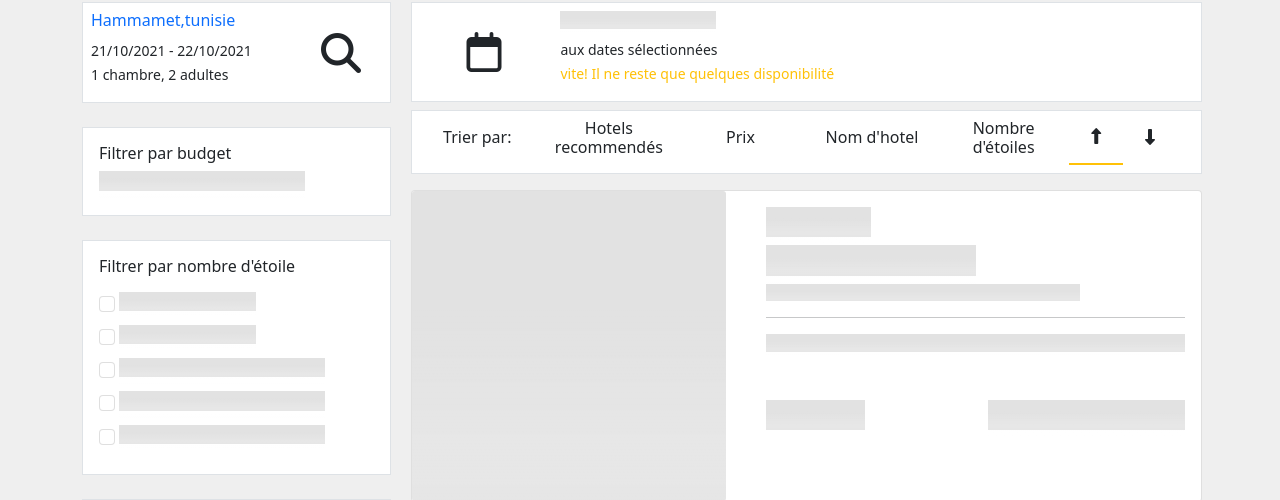
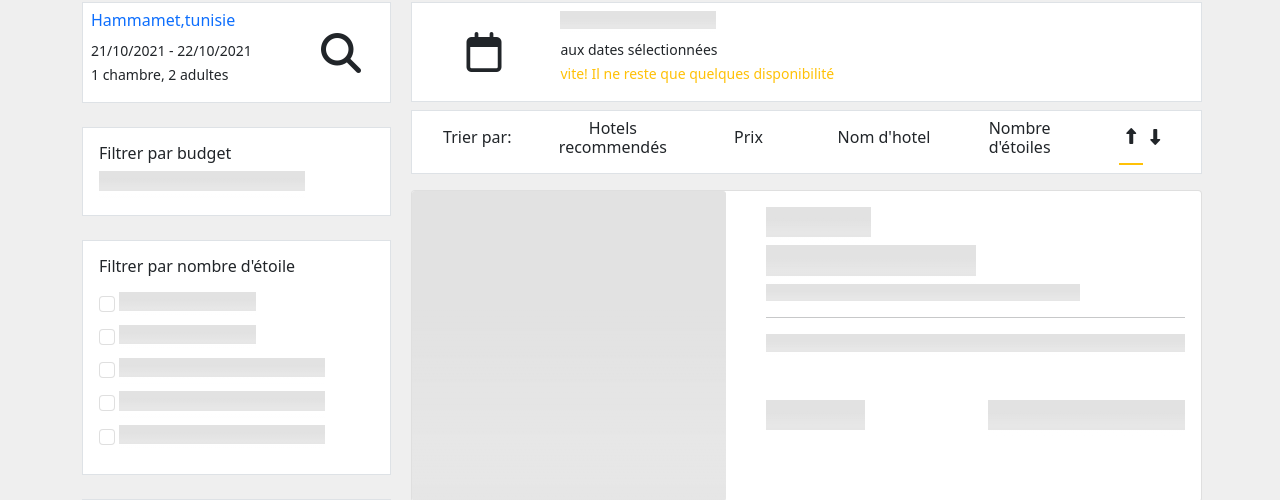
Before and after one commit to ghassensaaf/bootel, a Node server app: page /hotels in a window 1280 px wide. Shown: the part 190-690 px from the top of the page. Run offline with Node 20, Linux system fonts and the light colour scheme; some libraries are stand-ins or nearby versions.

Commit message:
retouches1.0

```diff
--- a/views/hotels.hbs
+++ b/views/hotels.hbs
@@ -136,31 +136,31 @@
             </div>
           </div>
           <div class="bg-white mx-2 row mt-2 py-2 align-items-center border update d-flex align-items-stretch ">
-            <div class="col-2 d-flex align-items-center justify-content-center">
+            <div class="col-2 d-flex align-items-center justify-content-center me-1">
               <h6>Trier par: </h6>
               </div>
-            <div class="col-2 d-flex align-items-center justify-content-center" >
+            <div class="col-2 d-flex align-items-center justify-content-center me-1" >
               <input type="radio" name="sort" id="score-rd" value="score" hidden>
               <h6 class="text-center"><label style="cursor: pointer;" for="score-rd">Hotels recommendés</label></h6>
             </div>
-            <div class="col-2 d-flex align-items-center justify-content-center" >
+            <div class="col-2 d-flex align-items-center justify-content-center me-1" >
               <input type="radio" name="sort" id="price-rd" value="price" hidden>
               <h6 class="text-center"><label style="cursor: pointer;" for="price-rd">Prix</label></h6>
             </div>
-            <div class="col-2 d-flex align-items-center justify-content-center" >
+            <div class="col-2 d-flex align-items-center justify-content-center me-1" >
               <input type="radio" name="sort" id="name-rd" value="name" hidden>
               <h6 class="text-center"><label style="cursor: pointer;" for="name-rd">Nom d'hotel</label></h6>
             </div>
-            <div class="col-2 d-flex align-items-center justify-content-center" >
+            <div class="col-2 d-flex align-items-center justify-content-center me-1" >
               <input type="radio" name="sort" id="rating-rd" value="rating" hidden>
               <h6 class="text-center"><label style="cursor: pointer;" for="rating-rd">Nombre d'étoiles</label></h6>
             </div>
             <div class="col-2 d-flex align-items-center justify-content-center align-items-stretch row">
-              <div class="col d-flex align-items-center justify-content-center border-bottom border-2 border-warning">
+              <div class="col-2 d-flex align-items-center justify-content-center border-bottom border-2 border-warning">
                 <h6 class="text-center"><label for="dir-asc" style="cursor: pointer;"><i class="fas fa-long-arrow-alt-up"></i></label></h6>
                 <input type="radio" name="order-dir" id="dir-asc" value="asc" checked hidden>
               </div>
-              <div class="col d-flex align-items-center justify-content-center">
+              <div class="col-2 d-flex align-items-center justify-content-center">
                 <h6 class="text-center"><label for="dir-desc" style="cursor: pointer;"><i class="fas fa-long-arrow-alt-down"></i></label></h6>
                 <input type="radio" name="order-dir" id="dir-desc" value="desc" hidden>
               </div>
--- a/views/partials/hotel.hbs
+++ b/views/partials/hotel.hbs
@@ -1,7 +1,7 @@
 <div class="card mt-3 hotel" >
     <div class="row no-gutters">
         <div class="col-md-12 col-lg-5 pe-0">
-            <img id="${hotel.hotelId}-pic" data-src="${hotel.photos[0]}" class="card-img lazy" alt="...">
+            <img id="${hotel.hotelId}-pic" data-src="${hotel.photos[0]}" class="card-img rounded-0 lazy" alt="...">
         </div>
         <div class="col-md-12 col-lg-7 ps-0" >
             <div class="card-body h-100 p-3 pb-0" style="position: relative;">
```
